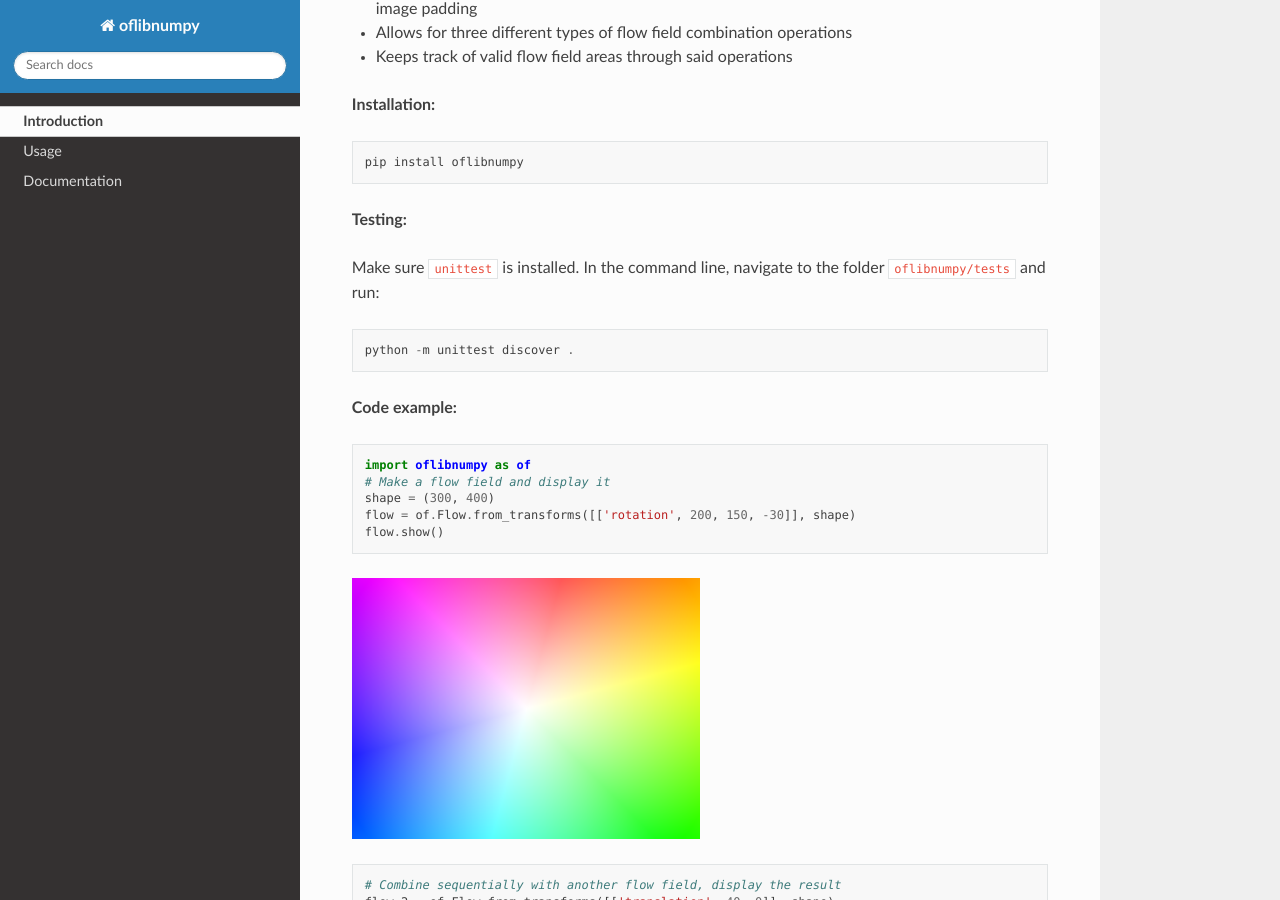
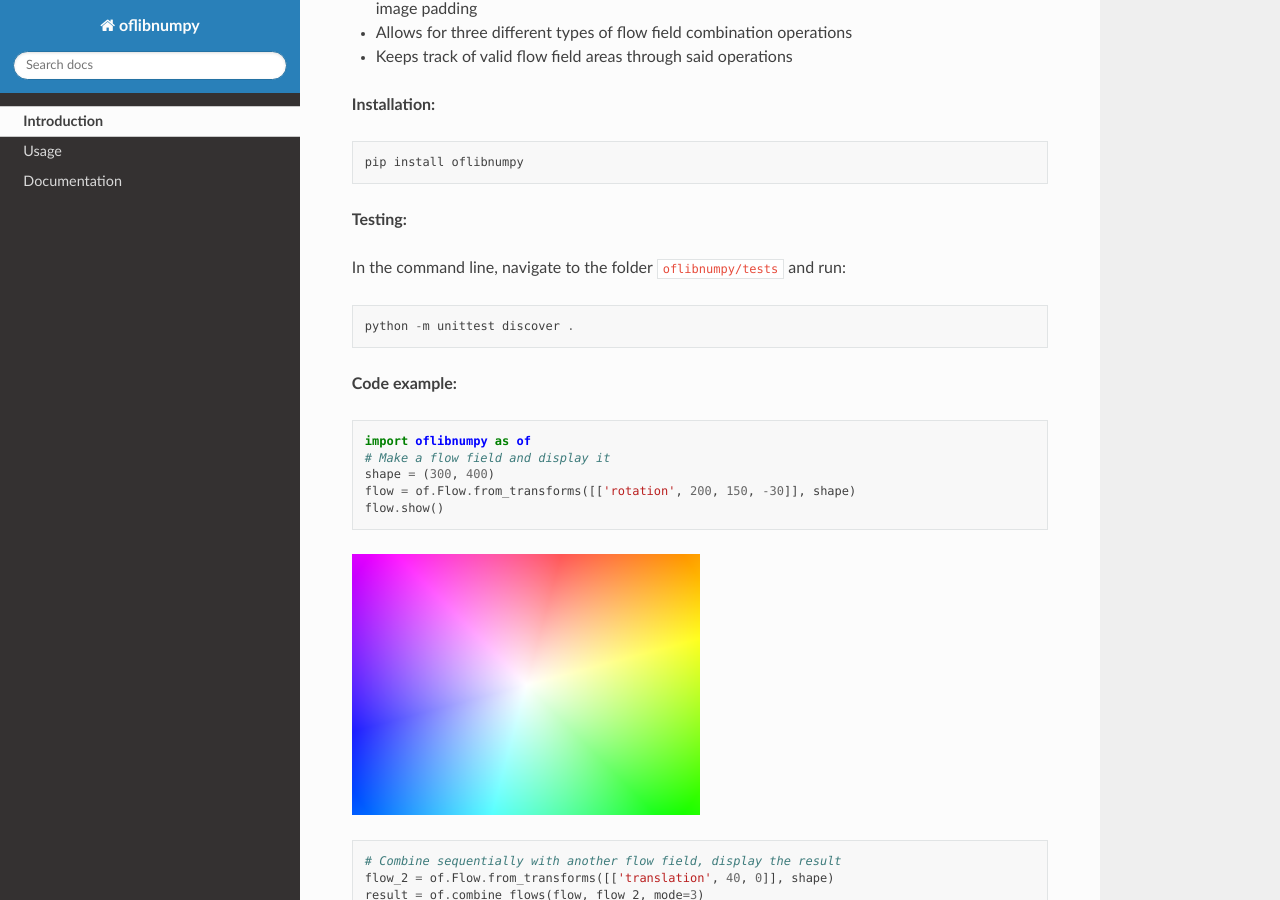
Before and after one commit to CSRavasio/oflibnumpy, a Sphinx documentation site: the page built from docs/index.rst, in a window 1280 px wide and 900 px high, scrolled down 1094 px. Built offline with Sphinx 7.4.7 and the Read the Docs theme 2.0.0, drawn with Linux system fonts in a browser that asks for light colours; pages that are not in the unit, such as notebooks, are missing from menus.

Commit message:
README.rst and index.rst corrections

```diff
--- a/README.rst
+++ b/README.rst
@@ -68,8 +68,8 @@ Oflibnumpy is based on Python>=3.7. Install it by running:
 
 Testing
 ------------
-Oflibnumpy contains a large number of tests to verify it is working as intended. To run them, ensure the ``unittest``
-package is installed. Then, use the command line to navigate to ``oflibnumpy/tests`` and run the following code:
+Oflibnumpy contains a large number of tests to verify it is working as intended. Use the command line to navigate
+to ``oflibnumpy/tests`` and run the following code:
 
 .. code-block::
 
--- a/docs/index.rst
+++ b/docs/index.rst
@@ -31,7 +31,7 @@ Note there is an equivalent flow library called Oflibpytorch, mostly based on Py
 
 **Testing:**
 
-Make sure ``unittest`` is installed. In the command line, navigate to the folder ``oflibnumpy/tests`` and run:
+In the command line, navigate to the folder ``oflibnumpy/tests`` and run:
 
 .. code-block::
 
```
